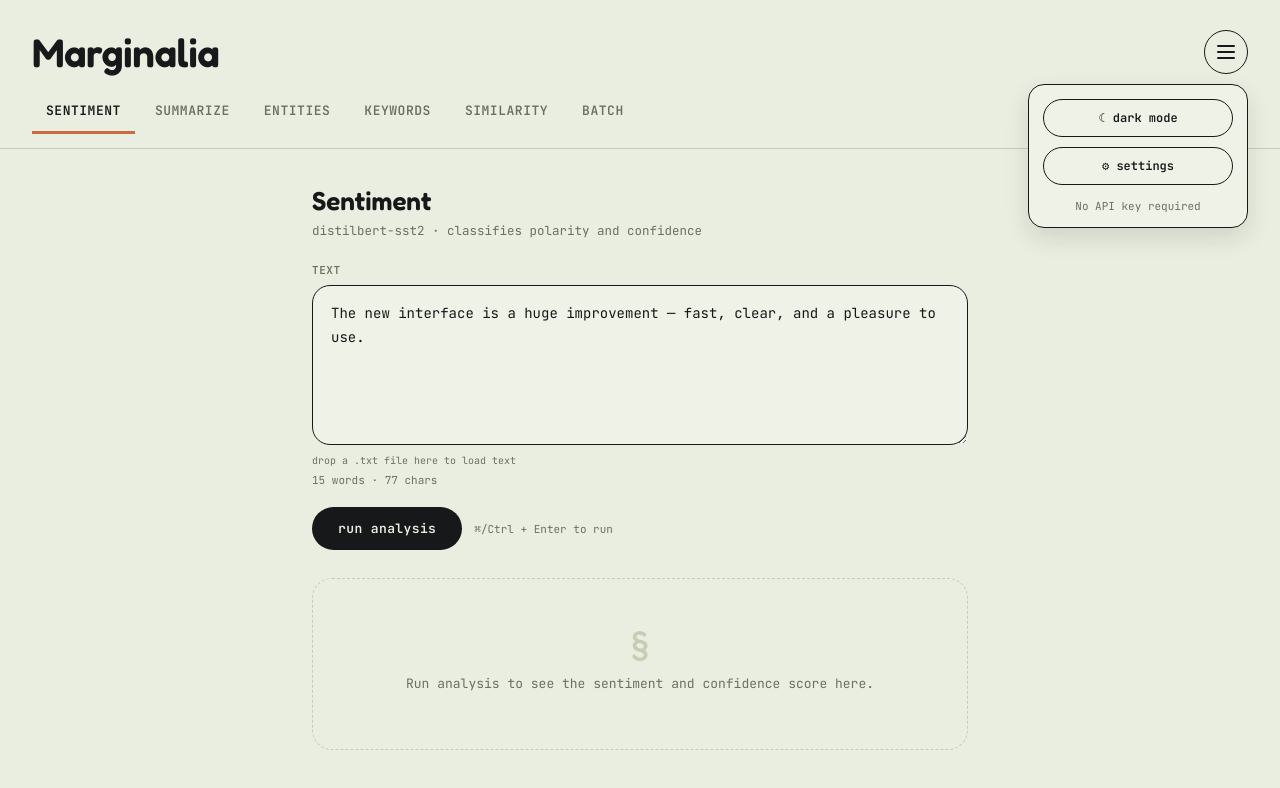
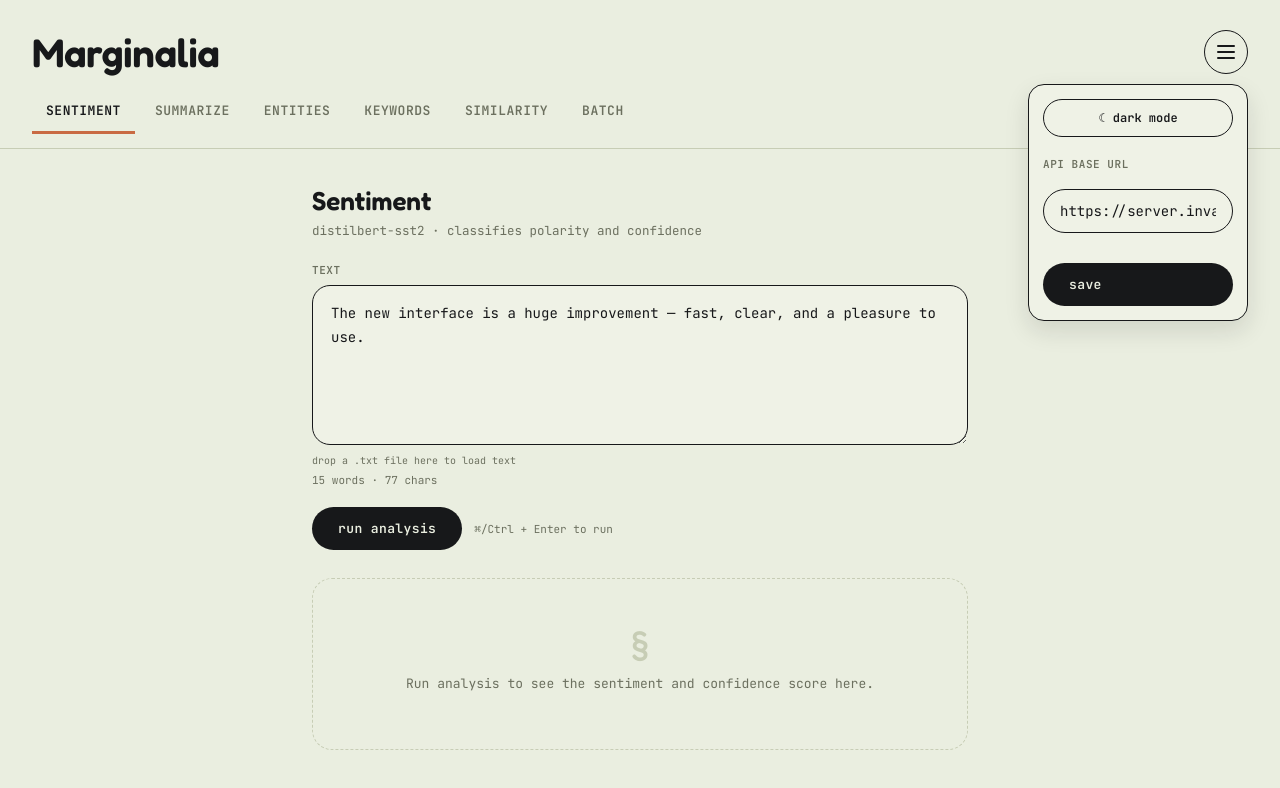
Before and after one commit to manvendrasingh9299-del/marginalia-nlp, a React (Vite) app in the folder frontend/: page / in a window 1280 px wide. Both pictures are taken after a click on the button "Menu". Shown: the top 788 px of the page. Built offline with nearby package versions, Linux system fonts and the light colour scheme; no server answers.

Commit message:
refactor: simplify menu into single popover, remove nested settings panel

```diff
--- a/frontend/src/App.jsx
+++ b/frontend/src/App.jsx
@@ -6,7 +6,8 @@ import KeywordsPanel from "./components/KeywordsPanel";
 import SimilarityPanel from "./components/SimilarityPanel";
 import BatchPanel from "./components/BatchPanel";
 import ToastContainer from "./components/ToastContainer";
-import SettingsPanel from "./components/SettingsPanel";
+import { getBaseUrl, setBaseUrl } from "./api";
+import { useToast } from "./context/ToastContext";
 
 const TABS = [
   { id: "sentiment", label: "Sentiment", component: SentimentPanel },
@@ -21,6 +22,8 @@ export default function App() {
   const [active, setActive] = useState("sentiment");
   const [menuOpen, setMenuOpen] = useState(false);
   const [theme, setTheme] = useState("light");
+  const [apiUrl, setApiUrl] = useState(getBaseUrl());
+  const { addToast } = useToast();
 
   useEffect(() => {
     document.documentElement.setAttribute("data-theme", theme);
@@ -28,12 +31,14 @@ export default function App() {
 
   const ActivePanel = TABS.find((t) => t.id === active).component;
 
-  function selectTab(id) {
-    setActive(id);
+  function toggleTheme() {
+    setTheme((t) => (t === "light" ? "dark" : "light"));
   }
 
-  function toggleTheme() {
-    setTheme((t) => (t === "light" ? "dark" : "light"));
+  function saveApiUrl() {
+    setBaseUrl(apiUrl);
+    setApiUrl(getBaseUrl());
+    addToast("API base URL updated", "success");
   }
 
   return (
@@ -58,8 +63,22 @@ export default function App() {
             <button className="theme-toggle" onClick={toggleTheme} type="button">
               {theme === "light" ? "☾ dark mode" : "☀ light mode"}
             </button>
-            <SettingsPanel />
-            <div className="menu-footnote">No API key required</div>
+
+            <div className="menu-divider" />
+
+            <label className="field-label">API BASE URL</label>
+            <input
+              className="manuscript"
+              value={apiUrl}
+              onChange={(e) => setApiUrl(e.target.value)}
+            />
+            <button
+              className="run-btn menu-save-btn"
+              onClick={saveApiUrl}
+              type="button"
+            >
+              save
+            </button>
           </div>
         )}
 
@@ -68,7 +87,7 @@ export default function App() {
             <button
               key={tab.id}
               className={`tab-pill ${active === tab.id ? "active" : ""}`}
-              onClick={() => selectTab(tab.id)}
+              onClick={() => setActive(tab.id)}
               role="tab"
               aria-selected={active === tab.id}
             >
```
